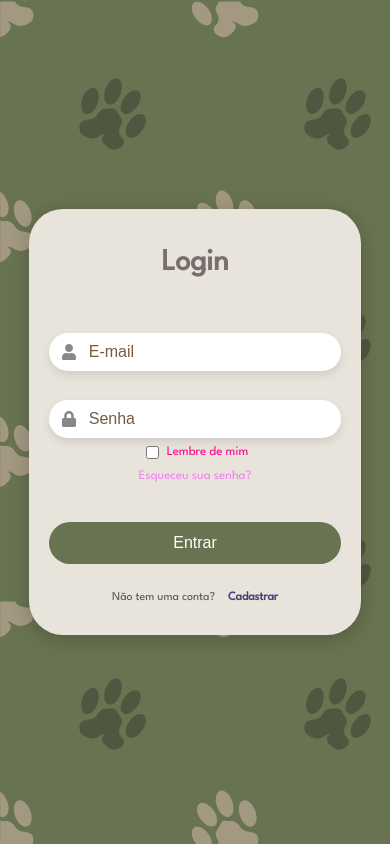
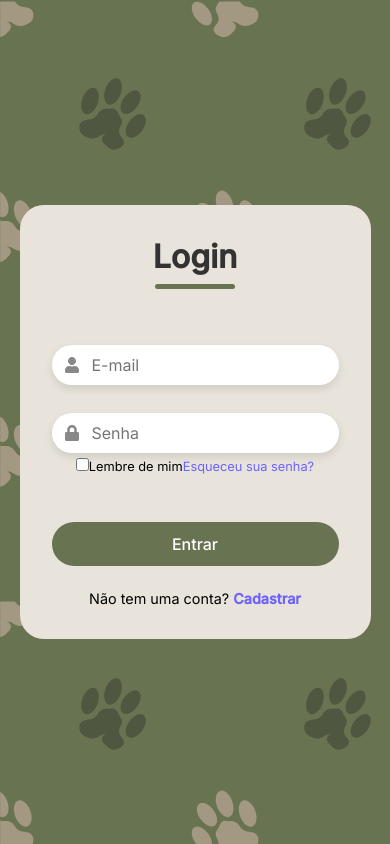
Before and after one commit to saracristinas/Sistema-de-adocao, a React (Vite) app: page /login in a window 390 px wide. Built offline with nearby package versions, Linux system fonts and the light colour scheme; a web font is replaced by a local one.

Commit message:
fix: ajust on the login and home

```diff
--- a/src/Components/Home/Home.css
+++ b/src/Components/Home/Home.css
@@ -1,20 +1,21 @@
+/* Importando fontes personalizadas */
 @import url('https://fonts.googleapis.com/css2?family=More+Sugar&display=swap');
 @import url('https://fonts.googleapis.com/css2?family=League+Spartan&display=swap');
 
-
-
+/* Configuração global do corpo da página */
 body, html {
   margin: 0;
   height: 100%;
   font-family: 'League Spartan', sans-serif;
   background-color: #e8e4db;
   background-image: url('/src/assets/Fundo-de-tela.svg');
-  background-size: cover; /* Faz a imagem cobrir toda a tela */
-  background-position: center; /* Centraliza a imagem no fundo */
+  background-size: cover;
+  background-position: center;
   background-attachment: fixed;
   background-repeat: repeat-y;
 }
 
+/* Container principal da página */
 .home-container {
   display: flex;
   flex-direction: column;
@@ -22,6 +23,7 @@ body, html {
   justify-content: space-between;
 }
 
+/* Estilo base dos botões */
 .btn {
   background: transparent;
   border: none;
@@ -32,10 +34,10 @@ body, html {
   padding: 8px 12px;
   position: relative;
   transition: color 0.3s ease;
-  text-decoration: none; /* remove sublinhado padrão do Link */
+  text-decoration: none;
 }
 
-/* Efeito sublinhado suave ao hover */
+/* Efeito sublinhado ao passar o mouse nos botões */
 .btn::after {
   content: "";
   position: absolute;
@@ -56,6 +58,7 @@ body, html {
   width: 100%;
 }
 
+/* Estilização do cabeçalho */
 .header {
   font-family: 'League Spartan', cursive;
   font-weight: bold;
@@ -66,12 +69,12 @@ body, html {
   align-items: center;
   background: linear-gradient(to bottom, #687351, #9ba17f);
   padding: 15px;
-  font-size: 1.4vw; /* Tamanho de fonte responsivo */
+  font-size: 1.4vw;
 }
 
 @media (max-width: 768px) {
   .header {
-    font-size: 2vw; /* Ajusta o tamanho para telas menores */
+    font-size: 2vw;
   }
 }
 
@@ -79,6 +82,7 @@ body, html {
   margin: 0;
 }
 
+/* Link no cabeçalho com efeito */
 .header-link {
   background: transparent;
   color: #e8e4db;
@@ -98,10 +102,9 @@ body, html {
   color: #ffffff;
   transform: scale(1.05);
   text-shadow: 2px 2px 4px rgba(0, 0, 0, 0.6);
-  background: transparent;
 }
 
-/* Main Content */
+/* Conteúdo principal da página */
 .content {
   padding: 20px;
   text-align: center;
@@ -110,6 +113,7 @@ body, html {
   margin: 0 auto;
 }
 
+/* Título principal */
 .titulo {
   font-family: 'League Spartan', cursive;
   font-size: clamp(24px, 5vw, 36px);
@@ -120,6 +124,7 @@ body, html {
   margin-bottom: 20px;
 }
 
+/* Subtítulos */
 .content h3 {
   font-family: 'More Sugar', cursive;
   font-size: 24px;
@@ -129,34 +134,42 @@ body, html {
   color: #333;
 }
 
-/* Card Grid */
+/* Container dos cards */
 .card-grid {
   display: flex;
-  flex-wrap: wrap;
-  grid-template-columns: repeat(auto-fill, minmax(300px, 1fr));
-  gap: 20px;
-  padding: 20px 0;
+  grid-template-columns: repeat(auto-fit, minmax(70px, 1fr));
+  gap: 2rem;
+  padding: 2rem;
 }
 
+/* Estilização da imagem dentro do card */
+.pet-card img {
+  width: 100%;
+  height: 180px; /* Ajustado para uma altura mais baixa */
+  object-fit: cover;
+  margin-bottom: 10px; /* Menos espaço abaixo da imagem */
+}
+
+/* Card de pet */
 .pet-card {
-  background-color: white;
+  max-width: 250px;
+  width: 100%;
+  height: auto;
+  min-height: 320px;
+  display: flex;
+  flex-direction: column;
+  justify-content: space-between;
+  align-items: center;
+  padding: 1rem;
   border-radius: 10px;
-  box-shadow: 0 4px 8px rgba(0, 0, 0, 0.1);
-  overflow: hidden;
-  transition: transform 0.3s ease-in-out;
+  box-shadow: 0 4px 10px rgba(0,0,0,0.1);
+  background-color: #fff;
+  box-sizing: border-box;
   text-align: center;
-  min-height: 40vh;
-  min-width: 40vh;
 }
 
 .pet-card:hover {
   transform: translateY(-10px);
-}
-
-.pet-card img {
-  width: 100%;
-  height: 200px;
-  object-fit: cover;
 }
 
 .pet-card h3 {
@@ -178,18 +191,34 @@ body, html {
   border-radius: 6px;
   cursor: pointer;
   transition: background-color 0.3s ease;
-  position: bottom;
-  margin: 30% 0;
+  margin-top: auto; /* Coloca o botão no final do card */
+  margin-bottom: 0; /* Remove o espaço abaixo do botão */
 }
 
 .pet-card button:hover {
   background-color: #4338ca;
 }
 
+/* Modal de detalhes do pet */
+.pet-detail-container {
+  position: fixed;
+  top: 0;
+  left: 0;
+  width: 100%;
+  height: 100%;
+  background-color: rgba(0, 0, 0, 0.7);
+  display: flex;
+  justify-content: center;
+  align-items: center;
+  z-index: 999;
+  backdrop-filter: blur(2px);
+}
+
+/* Card de detalhe do pet */
 .pet-detail-card {
   background-color: white;
   border-radius: 16px;
-  box-shadow: 0 12px 32px rgba(0, 0, 0, 0.5); /* sombra mais forte */
+  box-shadow: 0 12px 32px rgba(0, 0, 0, 0.5);
   padding: 30px 25px;
   max-width: 420px;
   width: 90%;
@@ -244,22 +273,8 @@ body, html {
 .pet-detail-card .close-btn:hover {
   color: #000;
 }
-.pet-detail-container {
-  position: fixed;
-  top: 0;
-  left: 0;
-  width: 100%;
-  height: 100%;
-  background-color: rgba(0, 0, 0, 0.7); /* escurece mais o fundo */
-  display: flex;
-  justify-content: center;
-  align-items: center;
-  z-index: 999;
-  backdrop-filter: blur(2px); /* adiciona um desfoque sutil no fundo */
-}
 
-
-/* Footer */
+/* Rodapé da página */
 .footer {
   font-family: 'More Sugar', cursive;
   text-shadow: 2px 2px 4px rgba(0, 0, 0, 0.2);
@@ -267,26 +282,25 @@ body, html {
   color: #e8e4db;
   text-align: center;
   padding: 10px;
-  font-size: 1.2vw; /* Tamanho de fonte responsivo */
-}
-
-@media (max-width: 768px) {
-  .footer {
-    font-size: 2vw; /* Ajusta o tamanho para telas menores */
-  }
+  font-size: 1.2vw;
 }
 
 .footer p {
   margin: 0;
 }
 
-/* Responsividade adicional */
+/* Responsividade adicional para telas pequenas */
+@media (max-width: 768px) {
+  .footer {
+    font-size: 2vw;
+  }
+}
+
 @media (max-width: 480px) {
   .header {
-    font-size: 5vw; /* Maior ajuste para telas muito pequenas */
+    font-size: 5vw;
   }
-
   .footer {
-    font-size: 3vw; /* Maior ajuste para telas muito pequenas */
+    font-size: 3vw;
   }
 }
--- a/src/Components/Login/Login.css
+++ b/src/Components/Login/Login.css
@@ -1,98 +1,128 @@
-/* ========== Wrapper geral da tela ========== */
-.login-wrapper {
+@import url('https://fonts.googleapis.com/css2?family=Inter:wght@200;300;400;500&family=Open+Sans:wght@300;400;500;600&display=swap');
+
+* {
+  margin: 0;
+  padding: 0;
+  box-sizing: border-box;
+  font-family: 'Inter', sans-serif;
+}
+
+/* ===== Tela de fundo ===== */
+.login-background-image {
+  width: 100vw;
+  height: 100vh;
+  background-image: url('/src/assets/Fundo-de-tela.svg');
+  background-color: #687351;
   display: flex;
   justify-content: center;
   align-items: center;
-  min-height: 100vh;
-  padding: 20px;
-  background-image: url('/src/assets/Fundo-de-tela.svg');
-  background-color: #687351;
-  background-size: cover;
-  background-repeat: no-repeat;
-  background-position: center;
 }
 
-
-/* ========== Container do formulário ========== */
-.form-container {
-  width: 100%;
-  max-width: 400px;
-  background-color: #e8e4db;
-  padding: 10px 80px;
-  border-radius: 20px;
-  box-shadow: 0 4px 20px rgba(0, 0, 0, 0.2);
-  backdrop-filter: blur(3px);
-  transition: all 0.3s ease;
+/* ===== Estrutura principal (imagem + formulário) ===== */
+.login-wrapper {
+  display: flex;
+  background-color: #c77b7b;
+  border-radius: 24px;
+  overflow: hidden;
+  max-width: 900px;
+  width: 90%;
+  align-items: stretch; /* Adicionado */
 }
 
-
-/* ========== Título principal ========== */
-.form-container h1,
-h1 {
-  text-align: center;
-  font-size: 30px;
-  color: #776f6f;
-  margin-bottom: 2rem;
+.image-side {
+  flex: 1;
+  background-color: #9BA289 ;
+  display: flex;
+  justify-content: center;
+  align-items: center;
+  /* height: 100%; REMOVER ESSA LINHA */
 }
 
+.image-side img {
+  width: 150px;
+  height: auto;
+  object-fit: cover;
+}
 
-/* ========== Campo de entrada ========== */
+/* ===== Container do formulário ===== */
+.form-side {
+  flex: 1;
+  display: flex;
+  justify-content: center;
+  align-items: center;
+}
+
+.form-container {
+  background-color: #E8E4DB;
+  padding: 3rem 4rem;
+  border-radius: 10px;
+  box-shadow: 5px 5px 15px rgba(0, 0, 0, 0.1);
+  width: 100%;
+  max-width: 500px;
+}
+
+/* ===== Título ===== */
+.form-container h1 {
+  text-align: center;
+  margin-bottom: 2rem;
+  position: relative;
+  font-size: 2rem;
+  color: #333;
+}
+
+.form-container h1::after {
+  content: '';
+  display: block;
+  width: 5rem;
+  height: 0.3rem;
+  background-color: #687351;
+  margin: 0.5rem auto 0;
+  border-radius: 10px;
+}
+
+/* ===== Campo de input com ícone ===== */
 .input-field {
   position: relative;
-  width: 100%;
-  margin: 0.5rem 0 1.5rem;
+  margin-bottom: 1.5rem;
 }
 
 .input-field input {
   width: 100%;
-  padding: 10px 10px 10px 40px;
-  border-radius: 25px;
+  padding: 0.8rem 1rem 0.8rem 2.5rem;
   border: none;
-  font-size: 1rem;
-  background-color: #fff;
-  outline: none;
-  box-shadow: 0 4px 8px rgba(0, 0, 0, 0.1);
-  box-sizing: border-box;
+  border-radius: 10px;
+  box-shadow: 1px 1px 6px #0000001c;
+  font-size: 0.9rem;
+  transition: 0.3s ease-in-out;
 }
 
-.input-field input::placeholder {
-  color: rgb(117, 92, 63);
+.input-field input:hover {
+  background-color: #eeeeee75;
+}
+
+.input-field input:focus-visible {
+  outline: 1px solid #6c63ff;
 }
 
 .input-field .icon {
   position: absolute;
+  left: 10px;
   top: 50%;
-  left: 12px;
   transform: translateY(-50%);
-  color: #888;
-  font-size: 1rem;
+  color: #6c63ff;
 }
 
-
-/* ========== Área de "Lembre-se de mim" + "Esqueceu a senha?" ========== */
+/* ===== Checkbox e link ===== */
 .recall-forget {
   display: flex;
-  justify-content: center;
+  justify-content: space-between;
   align-items: center;
-  width: 100%;
-  margin-bottom: 1rem;
-  font-size: 0.9rem;
-  color: #555;
-  gap: 10px;
-}
-
-.recall-forget label {
-  display: flex;
-  align-items: center;
-  color: rgb(255, 0, 140);
-}
-
-.recall-forget input[type="checkbox"] {
-  margin-right: 0.5rem;
+  font-size: 0.8rem;
+  margin-bottom: 1.5rem;
 }
 
 .recall-forget a {
-  color: violet;
+  color: #6c63ff;
   text-decoration: none;
 }
 
@@ -100,138 +130,55 @@ h1 {
   text-decoration: underline;
 }
 
-
-/* ========== Botão de login ========== */
+/* ===== Botão de login ===== */
 .button-field {
-  margin-top: 1.5rem;
-  display: flex;
-  width: 100%;
+  margin-bottom: 1.5rem;
 }
 
-.button-field button,
-.form-container button {
+.button-field button {
   width: 100%;
-  padding: 12px;
-  background-color: #687351;
-  color: white;
-  font-size: 1rem;
+  background-color: #6c63ff;
+  color: #fff;
+  padding: 0.8rem;
   border: none;
-  border-radius: 30px;
+  border-radius: 5px;
   cursor: pointer;
-  transition: background-color 0.3s ease;
+  font-weight: 500;
+  transition: background-color 0.3s;
 }
 
-.button-field button:hover,
-.form-container button:hover {
-  background-color: #9ba17f;
+.button-field button:hover {
+  background-color: #6b63fff1;
 }
 
-
-/* ========== Link de cadastro ========== */
+/* ===== Link para cadastro ===== */
 .signup-link {
+  text-align: center;
   font-size: 0.9rem;
-  text-align: center;
-  margin-top: 1rem;
-  color: #555;
 }
 
-.signup-link p a {
-  color: #48417a;
+.signup-link a {
+  color: #6c63ff;
   text-decoration: none;
   font-weight: 600;
-  margin-left: 10px;
 }
 
 .signup-link a:hover {
   text-decoration: underline;
 }
 
+/* ===== RESPONSIVO ===== */
+@media screen and (max-width: 768px) {
+  .login-wrapper {
+    flex-direction: column;
+  }
 
-/* ========== Scroll personalizado no formulário ========== */
-form.container::-webkit-scrollbar {
-  width: 8px;
-}
+  .image-side {
+    display: none;
+  }
 
-form.container::-webkit-scrollbar-thumb {
-  background-color: rgba(0, 0, 0, 0.2);
-  border-radius: 10px;
-}
-
-
-/* ========== Responsividade ========== */
-
-/* Tablets e notebooks menores */
-@media (max-width: 999px) and (min-width: 769px) {
   .form-container {
-    max-width: 90%;
-    padding: 28px 30px;
+    padding: 2rem;
+    width: 100%;
   }
 }
-
-
-/* Dispositivos móveis médios */
-@media (max-width: 768px) {
-  .form-container {
-    max-width: 95%;
-    padding: 25px 20px;
-  }
-
-  h1 {
-    font-size: 24px;
-    margin-bottom: 1.5rem;
-  }
-
-  .input-field input {
-    font-size: 14px;
-    padding: 12px 15px;
-  }
-
-  .recall-forget {
-    flex-direction: column;
-    font-size: 13px;
-    gap: 8px;
-  }
-
-  button {
-    font-size: 15px;
-    padding: 10px;
-  }
-
-  .signup-link {
-    font-size: 0.85rem;
-  }
-}
-
-
-/* Dispositivos muito pequenos */
-@media (max-width: 480px) {
-  .form-container {
-    width: 100%;
-    border-radius: 34px;
-    padding: 20px;
-  }
-
-  h1 {
-    font-size: 1.5rem;
-    margin-bottom: 1rem;
-  }
-
-  .input-field input {
-    font-size: 0.9rem;
-    padding: 8px 8px 8px 35px;
-  }
-
-  .input-field .icon {
-    font-size: 0.9rem;
-    left: 10px;
-  }
-
-  .button-field button {
-    font-size: 0.8rem;
-    padding: 8px;
-  }
-
-  .signup-link {
-    font-size: 0.75rem;
-  }
-}
--- a/src/Components/Login/Login.jsx
+++ b/src/Components/Login/Login.jsx
@@ -1,6 +1,6 @@
 import { FaUser, FaLock } from "react-icons/fa";
 import { useState } from "react";
-import { useNavigate, Link } from "react-router-dom"; // Importa Link também
+import { useNavigate, Link } from "react-router-dom";
 import "./Login.css";
 
 const Login = () => {
@@ -10,13 +10,19 @@ const Login = () => {
 
   const handleSubmit = (event) => {
     event.preventDefault();
-    localStorage.setItem("nome", "Sara Sales"); // substituir pelo valor real
-    alert(`Enviando os dados: Email: ${username} - Senha: ${password}`);
+    localStorage.setItem("nome", "Sara Sales");
+    alert(`Enviando os dados: Email:" ${username} - Senha: ${password}`);
     navigate("/home");
   };
 
   return (
-    <div className="background-image">
+    <div className="login-background-image">
+      <div className="login-wrapper">
+        <div className="image-side">
+          <img src="/src/assets/menina-e-animais.webp" alt="Menina e Animais" />
+        </div>
+
+        <div className="form-side">
           <form className="form-container" onSubmit={handleSubmit}>
             <h1>Login</h1>
 
@@ -48,16 +54,18 @@ const Login = () => {
               <a href="#">Esqueceu sua senha?</a>
             </div>
 
-        <div className="button-field"> {/* Adicionando a div button-field */}
+            <div className="button-field">
               <button type="submit">Entrar</button>
             </div>
 
             <div className="signup-link">
               <p>
-            Não tem uma conta? <Link to="/cadastro">Cadastrar</Link> {/* Usando Link */}
+                Não tem uma conta? <Link to="/cadastro">Cadastrar</Link>
               </p>
             </div>
           </form>
+        </div>
+      </div>
     </div>
   );
 };
```
Also changed, not shown: src/Components/Home/Home.jsx (+8 -3 lines). Lines whose indentation alone changed are shown as unchanged.
